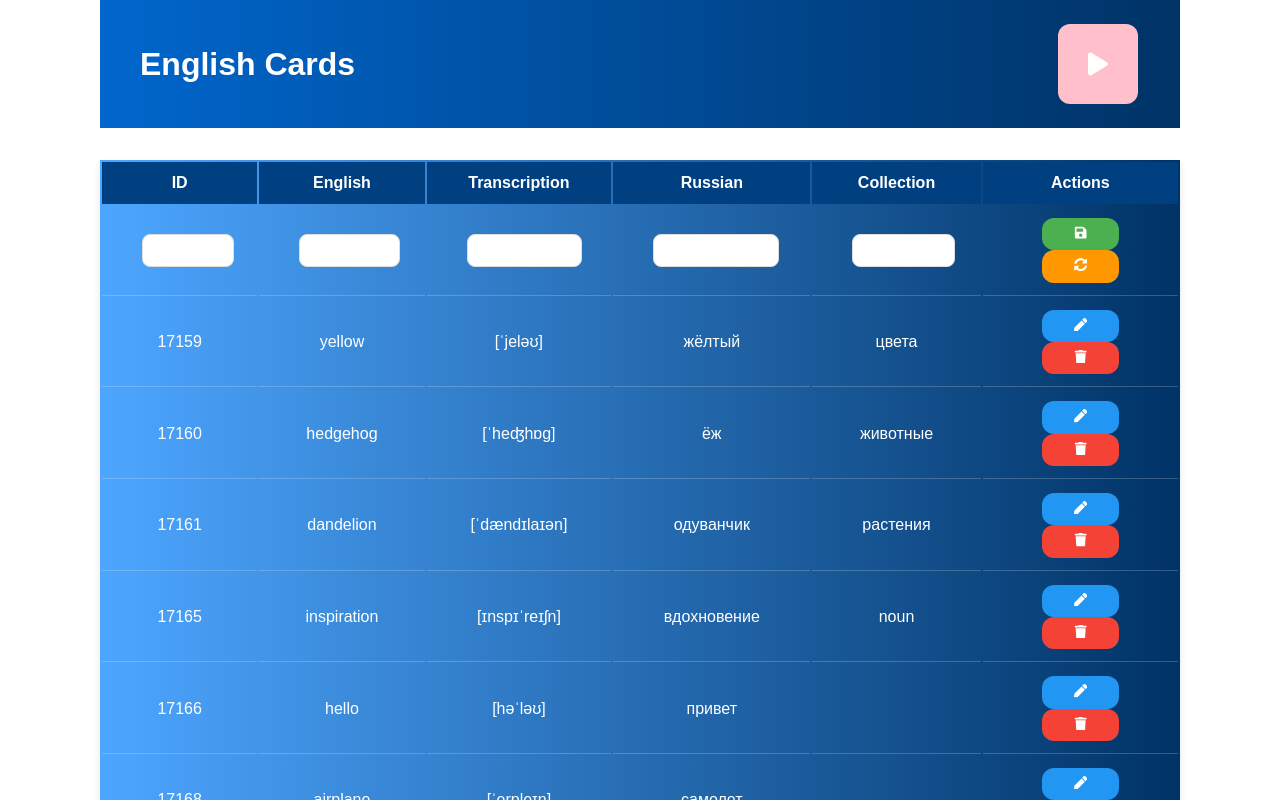
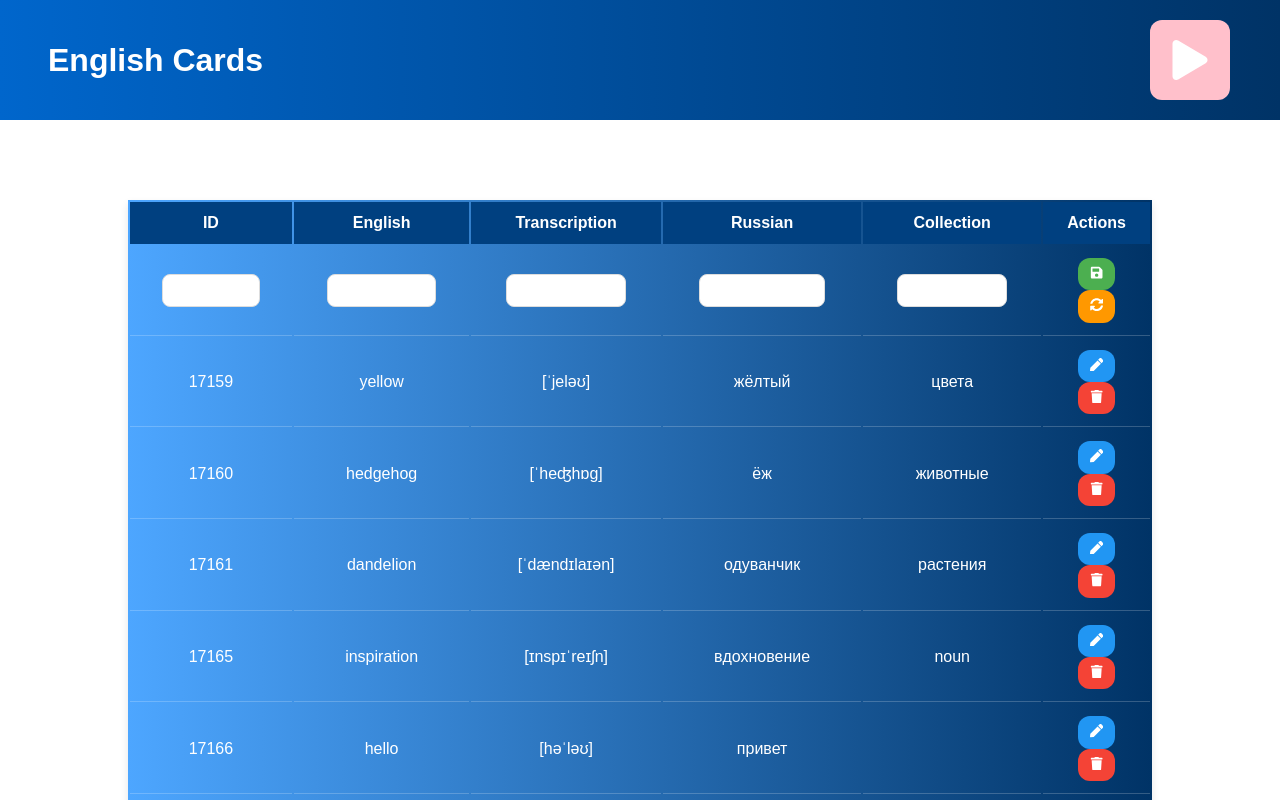
Before and after one commit to oxanamar/English-cards, a React (Create React App) app: page / in a window 1280 px wide. Shown: the top 800 px of the page. Built offline with nearby package versions, Linux system fonts and the light colour scheme.

Commit message:
Styled header, table

```diff
--- a/src/components/Header/header.module.css
+++ b/src/components/Header/header.module.css
@@ -5,14 +5,19 @@
 }
 
 .header-container {
+  width: 100%;
+  /* max-width: 1200px; */
+  margin: 0 auto;
   display: flex;
   justify-content: space-between;
   align-items: center;
   background: linear-gradient(to right, #0066cc, #003366);
   color: white;
   text-align: center;
-  padding: 20px;
+  padding: 1rem 3rem;
   margin-bottom: 2rem;
+  overflow-x: hidden;
+  box-sizing: border-box;
 }
 
 .header-container button {
--- a/src/components/Table/table.module.css
+++ b/src/components/Table/table.module.css
@@ -1,16 +1,14 @@
 * {
-  margin: 0 20px;
-  padding: 0;
-  box-sizing: border-box;
   font-family: "Arial", sans-serif;
 }
 
 table {
-  width: 100%;
+  width: 80%;
   /* border-collapse: collapse; */
   background: linear-gradient(to right, #4da6ff, #003366);
   box-shadow: 0 4px 8px rgba(0, 0, 0, 0.1);
-  margin: 0;
+  margin: 5rem auto;
+  overflow: hidden;
 }
 
 th,
@@ -77,3 +75,14 @@ button {
 .btn-save:hover {
   background-color: #45a049;
 }
+
+@media (max-width: 731px) {
+  th:nth-child(1),
+  th:nth-child(3),
+  th:nth-child(5),
+  td:nth-child(1),
+  td:nth-child(3),
+  td:nth-child(5) {
+    display: none;
+  }
+}
```
